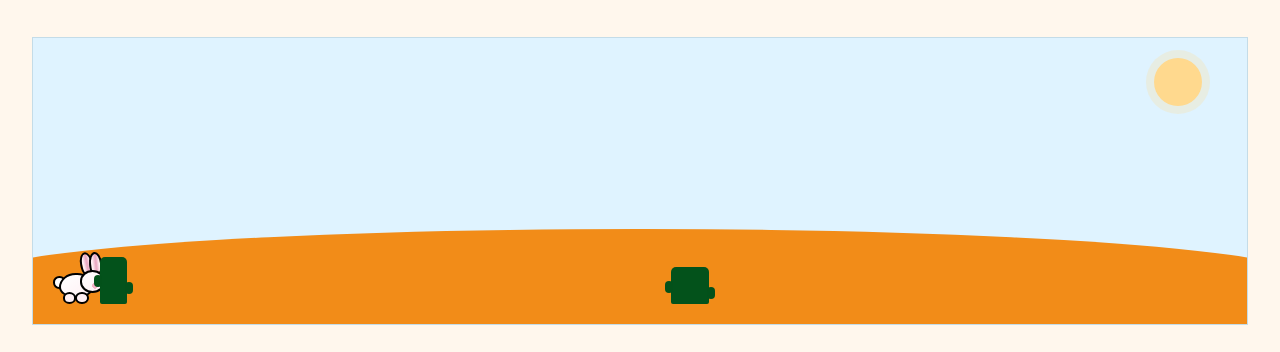
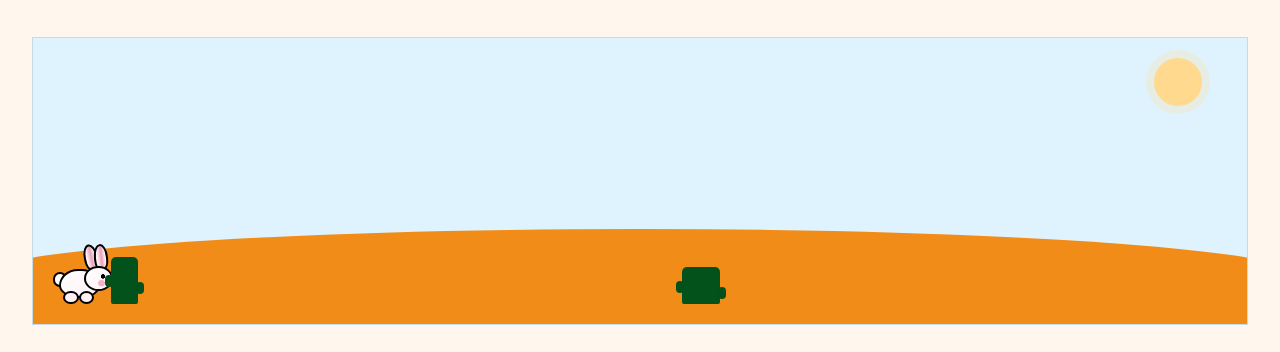
Before and after one commit to seanhoenderdos/game, a website with bundled scripts: page index.html in a window 1280 px wide. Shown: the part 252-604 px from the top of the page. Built offline with nearby package versions, Linux system fonts and the light colour scheme.

Commit message:
Increase rabbit character size

```diff
--- a/css/player.css
+++ b/css/player.css
@@ -9,7 +9,7 @@
   --player-outline: var(--game-color-text, #3f3047);
   --player-ear-inner: #e7a1bc;
   --player-ink: var(--game-color-text, #3f3047);
-  --rabbit-zoom: 1.2; /* rabbit size: 1 = original, 1.2 = 20% bigger */
+  --rabbit-zoom: 1.4;
 
   position: absolute;
   bottom: 20px;
```
